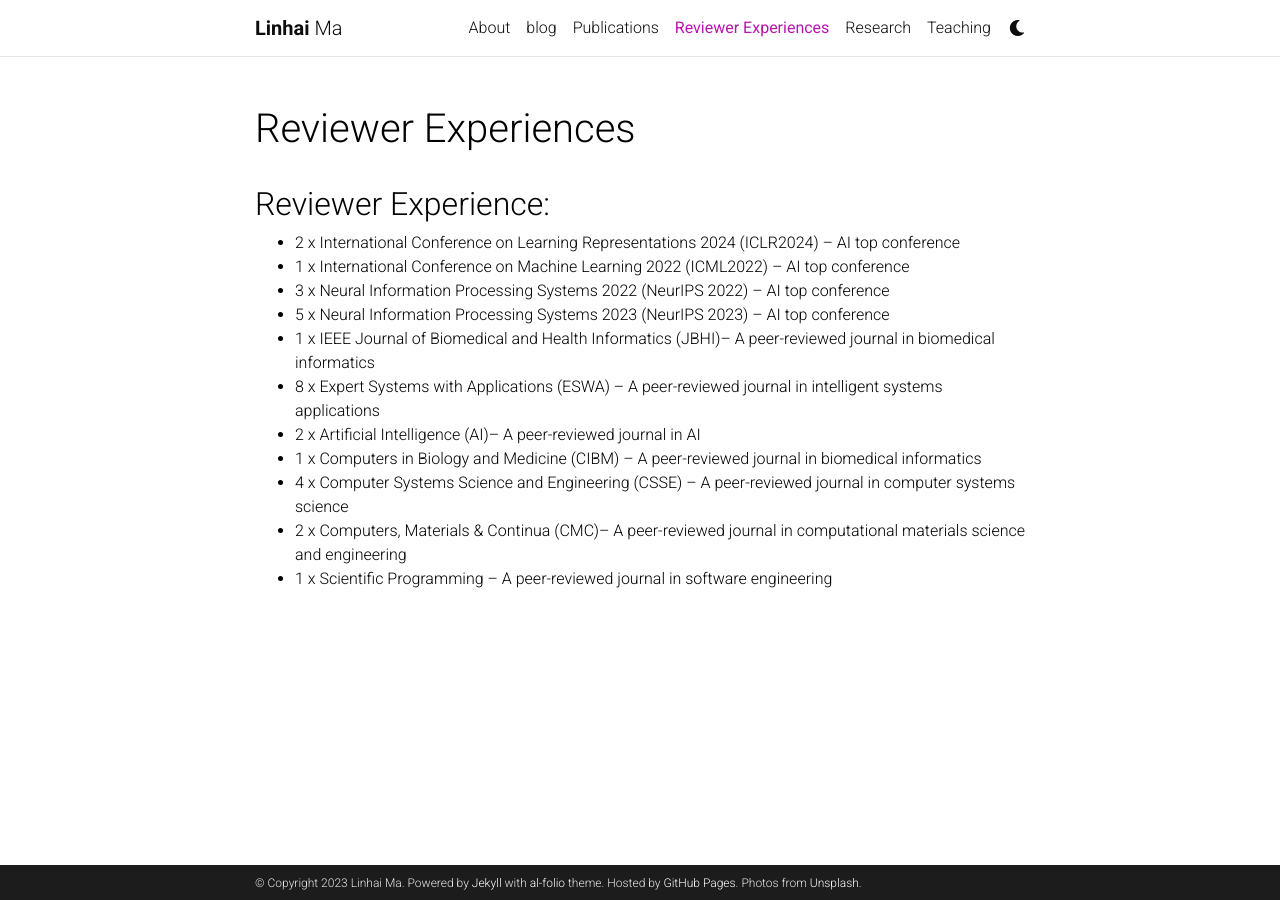
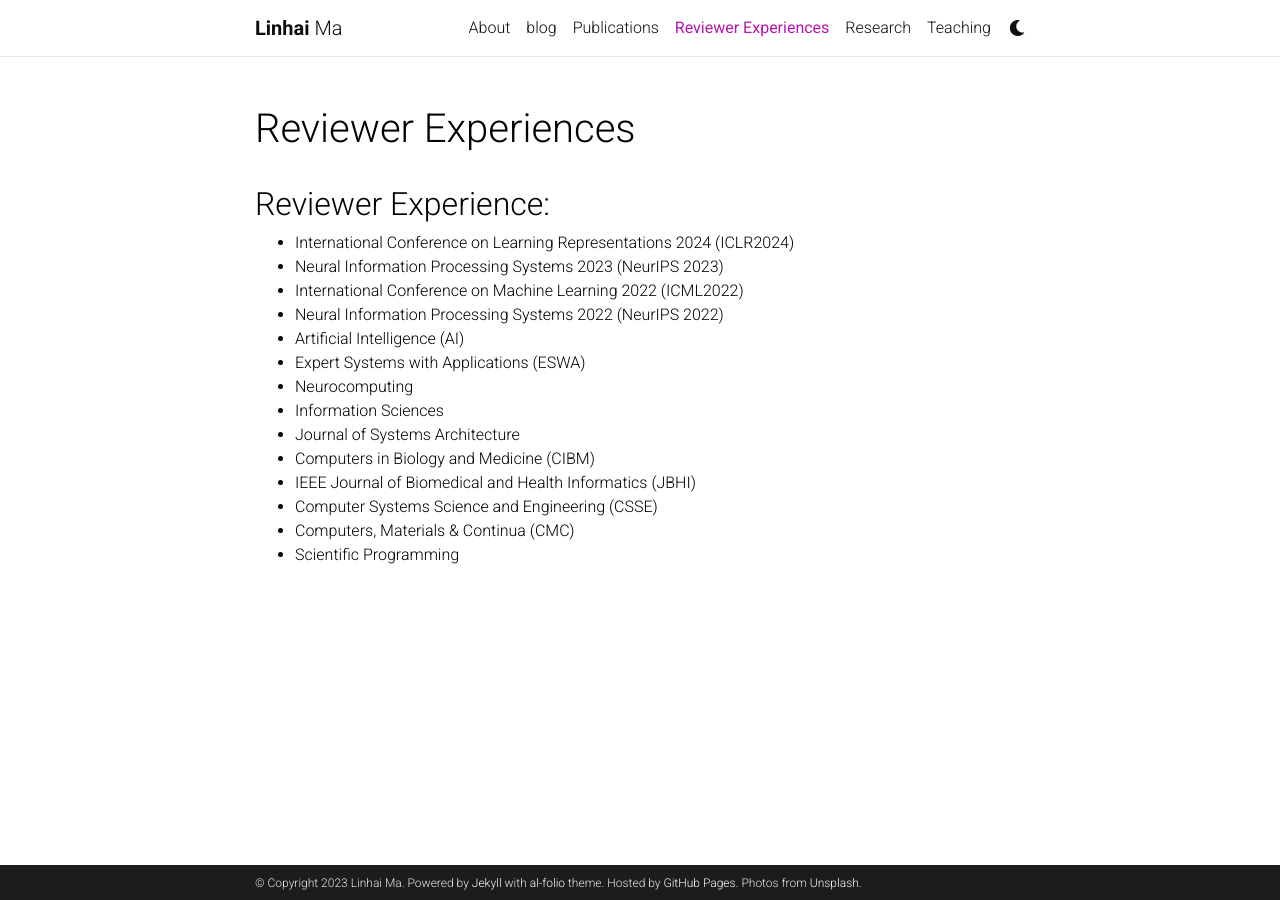
Before and after one commit to SarielMa/SarielMa.github.io, a Jekyll site: the page built from _pages/experiences.md, in a window 1280 px wide. Built offline with Jekyll 4.4.1, drawn with Linux system fonts in a browser that asks for light colours; comment, search, counter and statistics services are not loaded; a style sheet for code colours, icons or effects is not loaded.

Commit message:
Update experiences.md

```diff
--- a/_pages/experiences.md
+++ b/_pages/experiences.md
@@ -8,14 +8,17 @@ nav_order: 5
 ---
 
 ## Reviewer Experience:
--	2 x International Conference on Learning Representations 2024 (ICLR2024) – AI top conference
--	1 x International Conference on Machine Learning 2022 (ICML2022) – AI top conference
--	3 x Neural Information Processing Systems 2022 (NeurIPS 2022) – AI top conference
--	5 x Neural Information Processing Systems 2023 (NeurIPS 2023) – AI top conference
--	1 x IEEE Journal of Biomedical and Health Informatics (JBHI)– A peer-reviewed journal in biomedical informatics
--	8 x Expert Systems with Applications (ESWA) – A peer-reviewed journal in intelligent systems applications
--	2 x Artificial Intelligence (AI)– A peer-reviewed journal in AI
--	1 x Computers in Biology and Medicine (CIBM) – A peer-reviewed journal in biomedical informatics
--	4 x Computer Systems Science and Engineering (CSSE) – A peer-reviewed journal in computer systems science
--	2 x Computers, Materials & Continua (CMC)–  A peer-reviewed journal in computational materials science and engineering
--	1 x Scientific Programming – A peer-reviewed journal in software engineering
+-	International Conference on Learning Representations 2024 (ICLR2024)
+-	Neural Information Processing Systems 2023 (NeurIPS 2023)
+-	International Conference on Machine Learning 2022 (ICML2022)
+-	Neural Information Processing Systems 2022 (NeurIPS 2022)
+-	Artificial Intelligence (AI)
+-	Expert Systems with Applications (ESWA)
+-	Neurocomputing
+-	Information Sciences
+-	Journal of Systems Architecture
+-	Computers in Biology and Medicine (CIBM)
+-	IEEE Journal of Biomedical and Health Informatics (JBHI)
+-	Computer Systems Science and Engineering (CSSE)
+-	Computers, Materials & Continua (CMC)
+-	Scientific Programming
```
